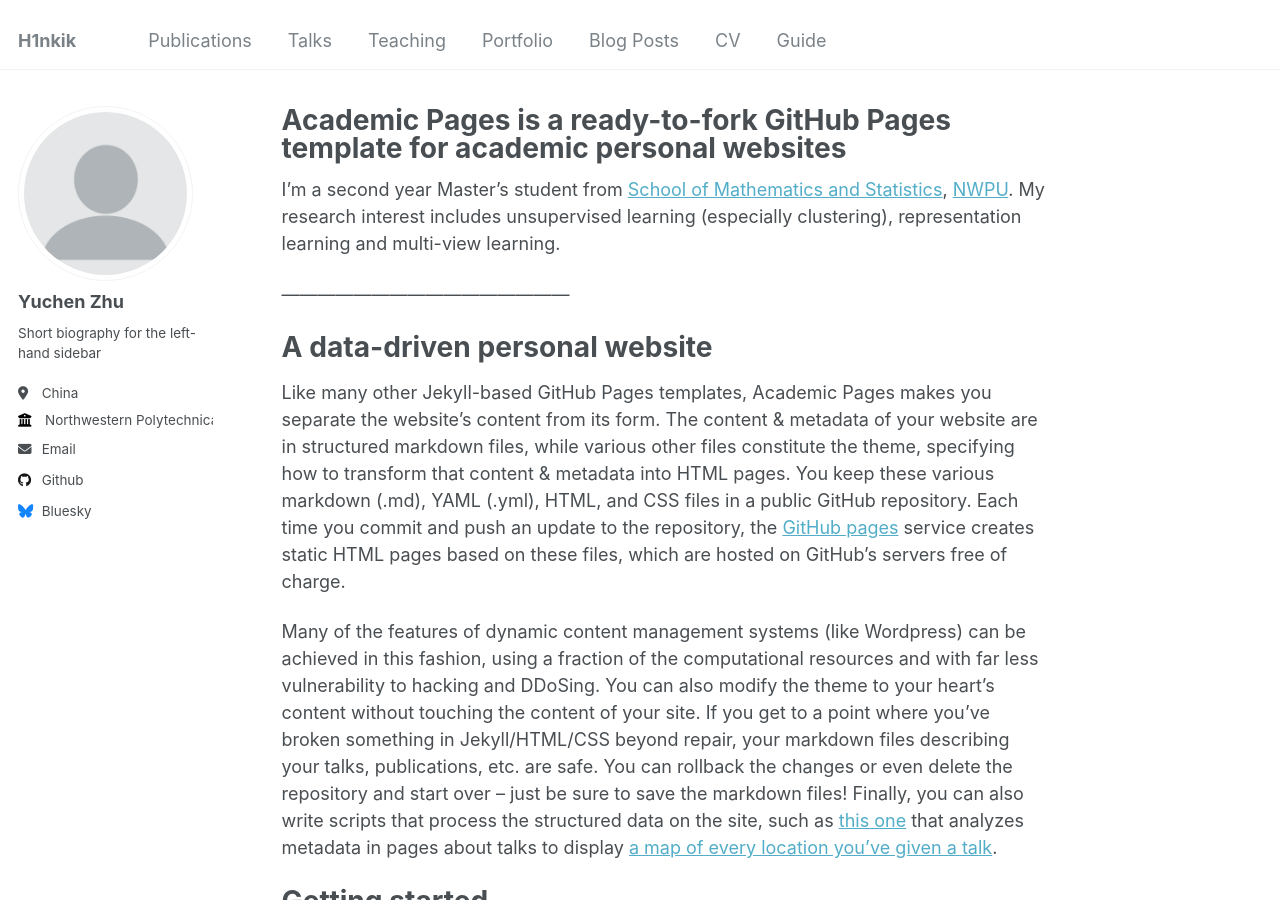
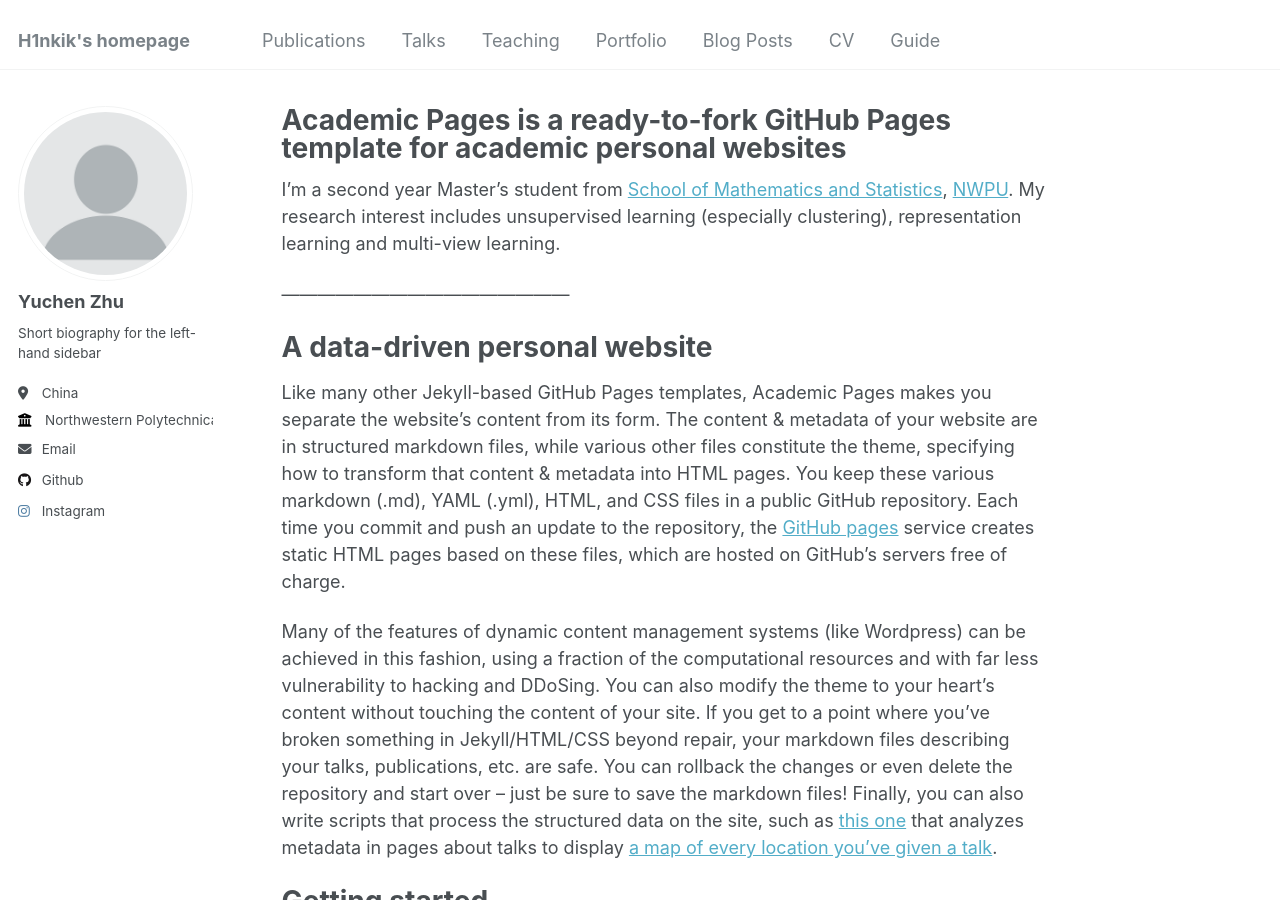
Before and after one commit to H1nkik/H1nkik.github.io, a Jekyll site: the page built from _pages/about.md, in a window 1280 px wide and 900 px high. Built offline with Jekyll 4.4.1, drawn with Linux system fonts in a browser that asks for light colours; part of the change alters nothing that is shown.

Commit message:
Update _config.yml

```diff
--- a/_config.yml
+++ b/_config.yml
@@ -8,7 +8,7 @@
 
 # Basic Site Settings
 locale                   : "en-US"
-title                    : "H1nkik"
+title                    : "H1nkik's homepage"
 title_separator          : "-"
 name                     : &name "Yuchen Zhu"
 description              : &description "personal description"
@@ -48,14 +48,14 @@ author:
   stackoverflow    : # User number or user number and name (i.e., use "1" or "1/jeff-atwood")
 
   # Social media
-  bluesky          : "bsky.app" # Replace this with you Bluesky username
+  bluesky          : #"bsky.app" # Replace this with you Bluesky username
   facebook         : # Username
   flickr           : # Username
   foursquare       : # Username
   goodreads        : # Username
   google_plus      : # Username
   keybase          : # Username
-  instagram        : # Username
+  instagram        : "h1nkik"
   lastfm           : # Username
   linkedin         : # Username
   mastodon         : # URL
```
